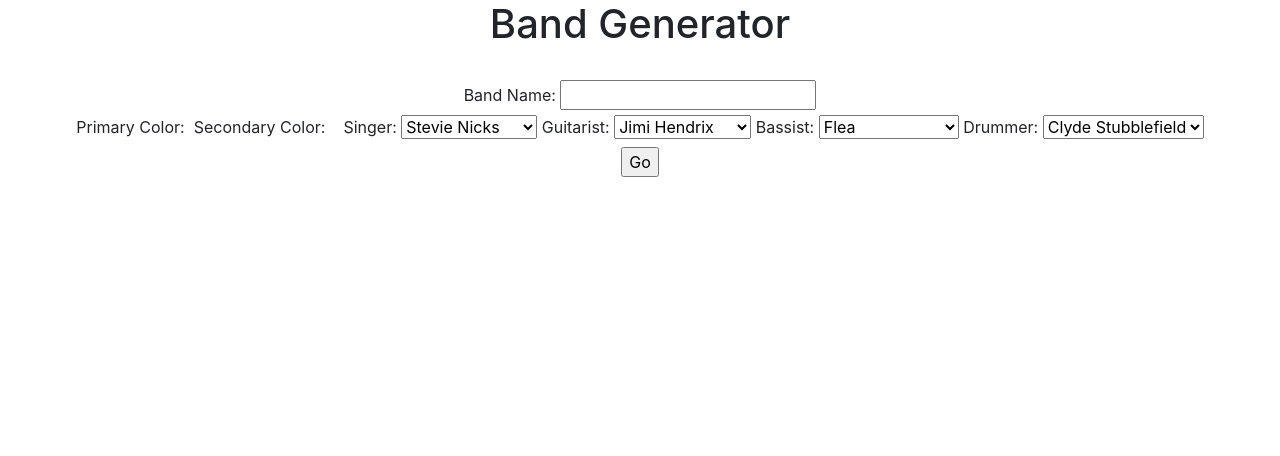
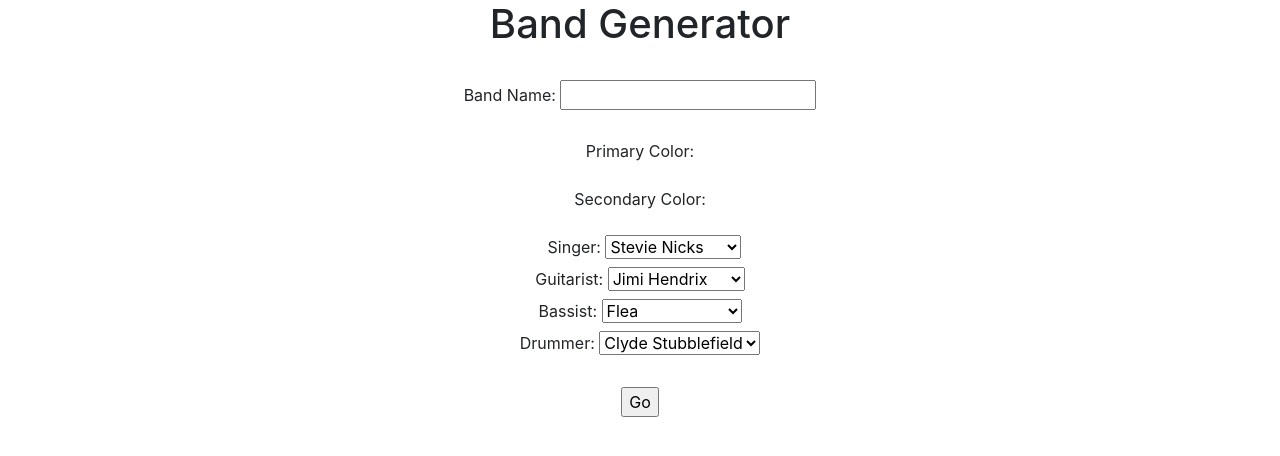
Before and after one commit to LinusHennessee/4131Final, a Flask app: page /index in a window 1280 px wide. Shown: the top 456 px of the page. Run offline with Flask 2, Linux system fonts and the light colour scheme; some libraries are stand-ins or nearby versions.

Commit message:
Update nameGenerator.html

```diff
--- a/templates/nameGenerator.html
+++ b/templates/nameGenerator.html
@@ -12,18 +12,25 @@
         <form action="/band" method="post">
           {{ form.hidden_tag() }}
           {{ render_field(form.bandname) }}
+          <br><br>
+          Primary Color:
           <br>
-          Primary Color:
           <div id="color-picker-container1"></div>
+          <br><br>
           Secondary Color:
+          <br>
           <div id="color-picker-container2"></div>
+          <br><br>
           {{ render_field(form.color1) }}
           {{ render_field(form.color2) }}
           {{ render_field(form.singer) }}
+          <br>
           {{ render_field(form.guitarist) }}
+          <br>
           {{ render_field(form.bassist) }}
+          <br>
           {{ render_field(form.drummer) }}
-          <br />
+          <br><br>
           {{form.submit()}}
         </form>
     </body>
```
